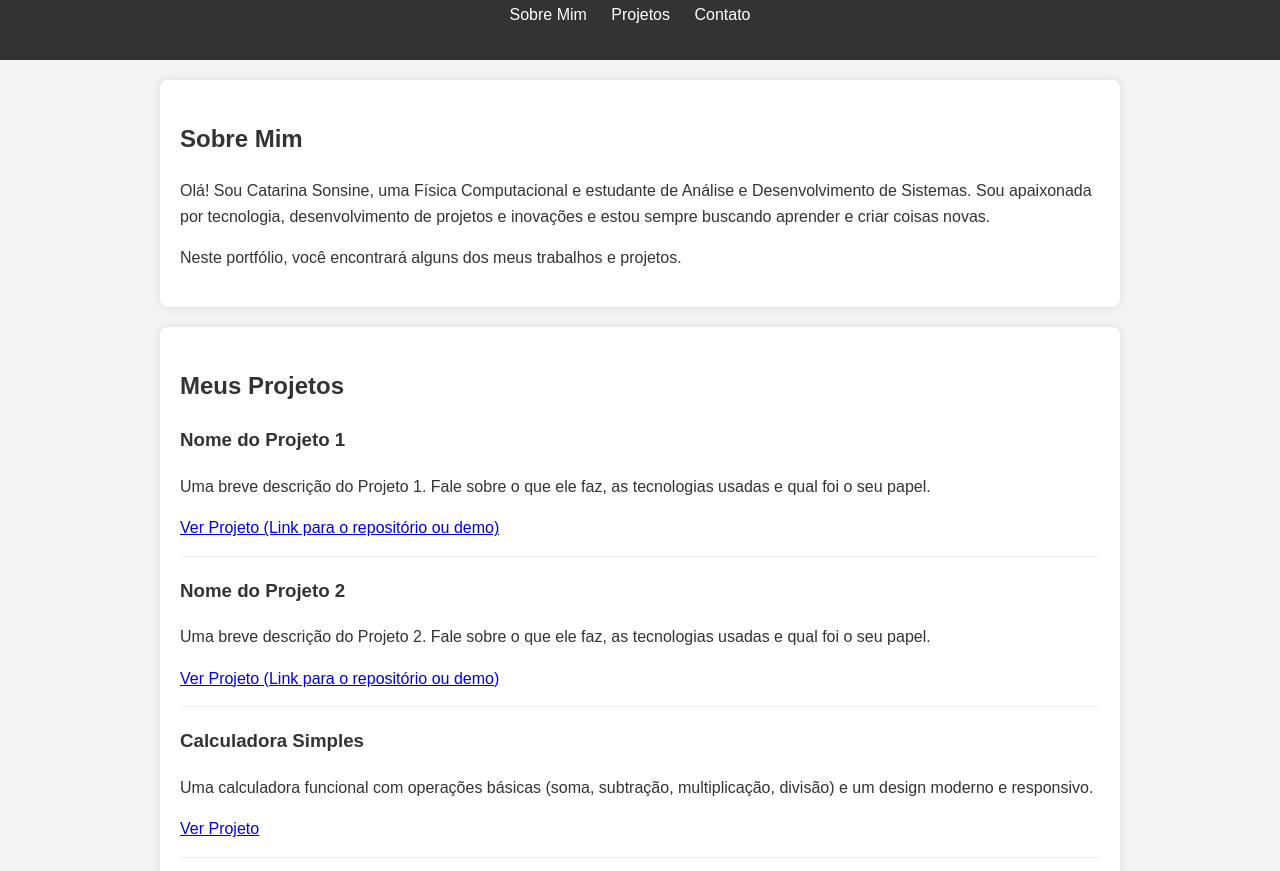
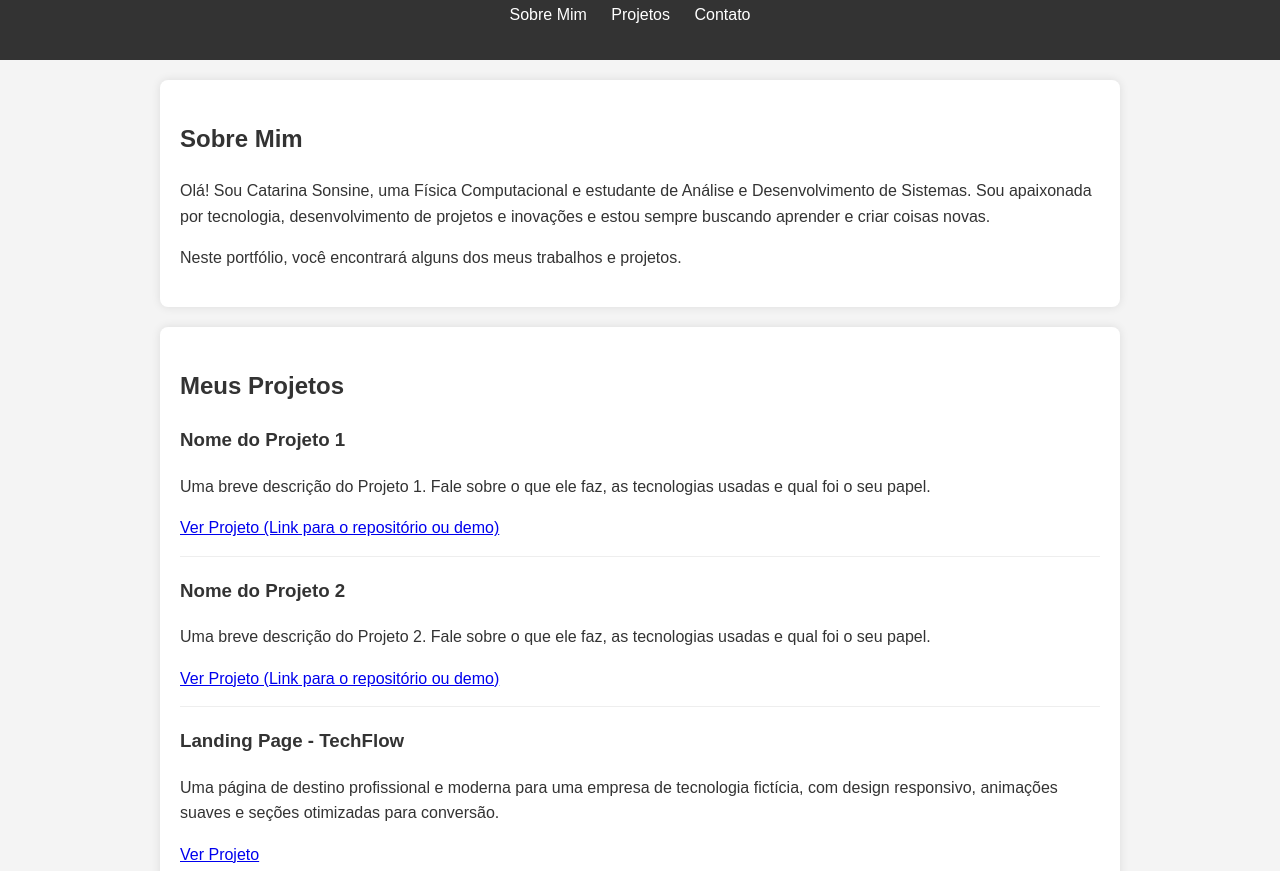
Before and after one commit to catarinasonsine97-hash/portf-lio-pessoal, a plain HTML site: page index.html in a window 1280 px wide. Shown: the part 81-952 px from the top of the page. Drawn offline with Linux system fonts and the light colour scheme.

Commit message:
Update index.html

```diff
--- a/index.html
+++ b/index.html
@@ -38,6 +38,12 @@
                 <a href="#" target="_blank">Ver Projeto (Link para o repositório ou demo)</a>
             </div>
                 <div class="projeto">
+                    <div class="projeto">
+    <h3>Landing Page - TechFlow</h3>
+    <p>Uma página de destino profissional e moderna para uma empresa de tecnologia fictícia, com design responsivo, animações suaves e seções otimizadas para conversão.</p>
+    <a href="landing-page/landing-page.html" target="_blank">Ver Projeto</a>
+</div>
+
         <h3>Calculadora Simples</h3>
         <p>Uma calculadora funcional com operações básicas (soma, subtração, multiplicação, divisão) e um design moderno e responsivo.</p>
         <a href="calculadora/calculadora.html" target="_blank">Ver Projeto</a>
```
